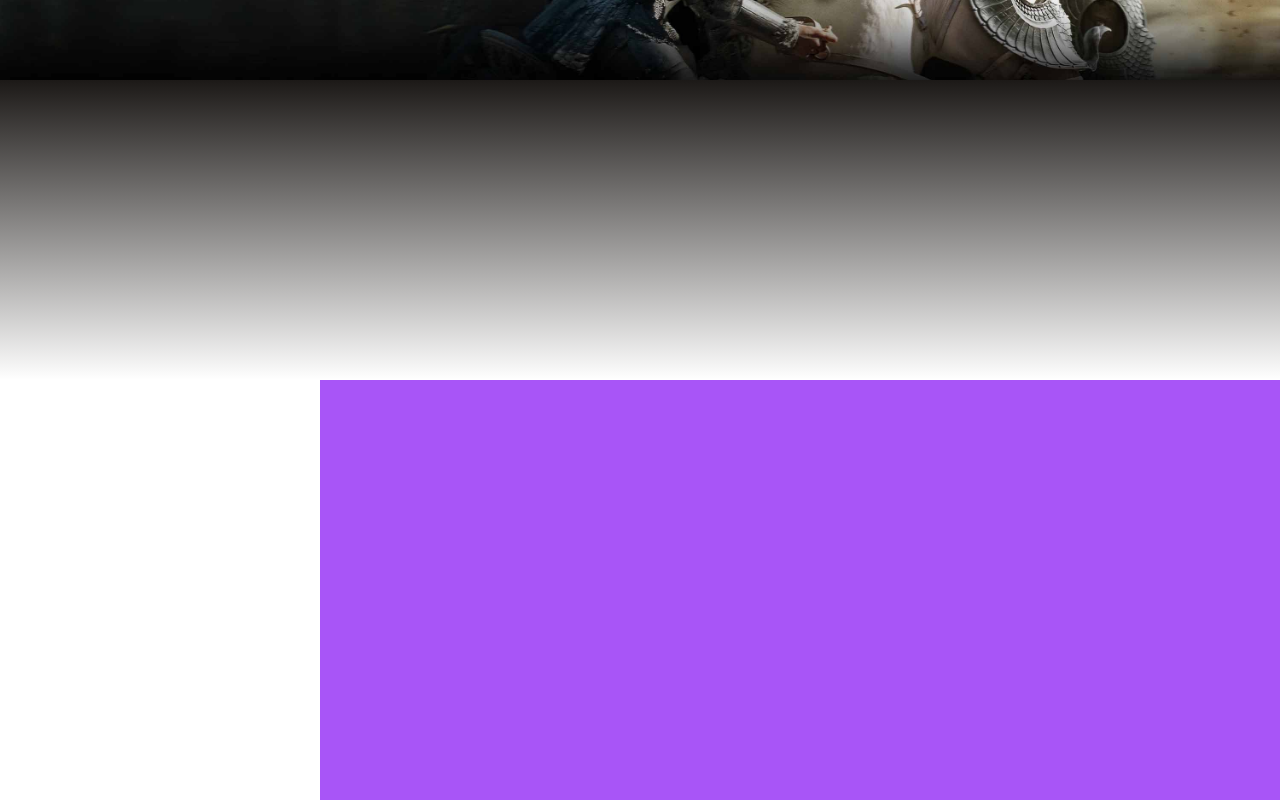
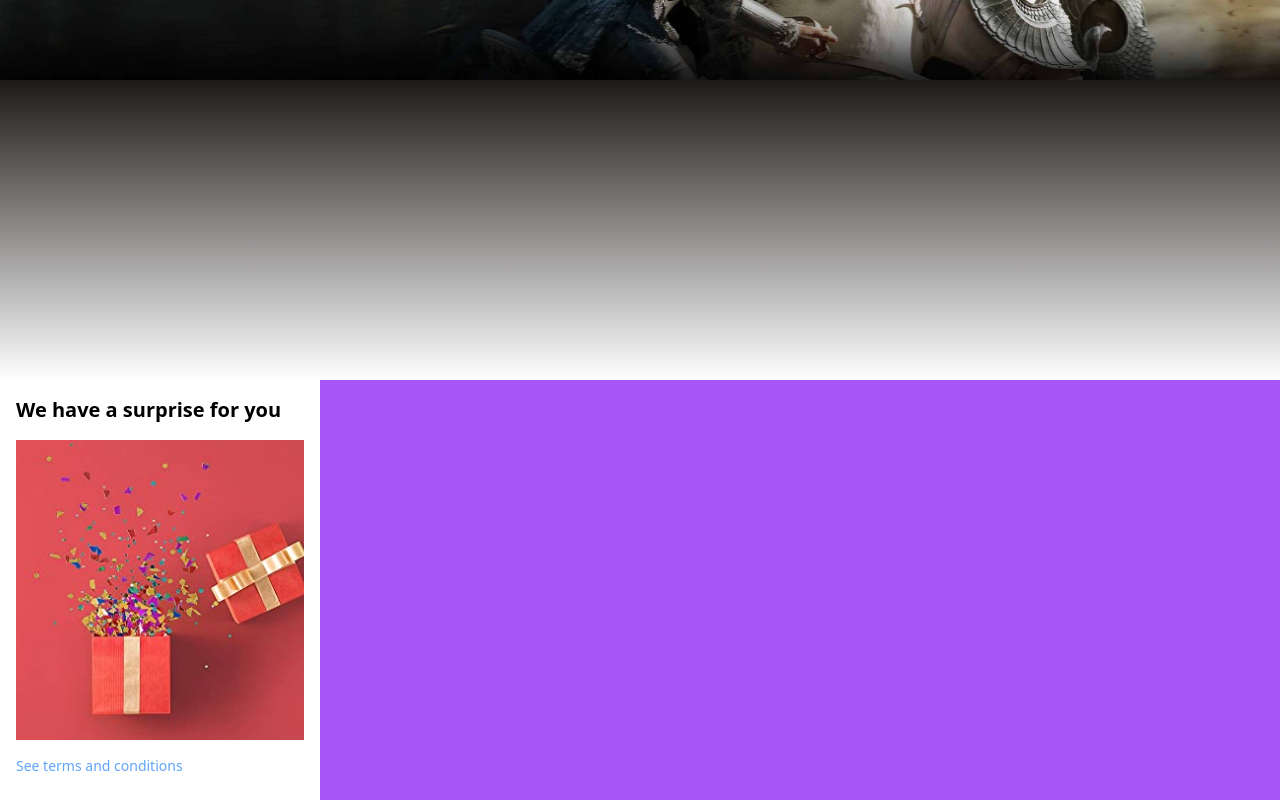
Before and after one commit to LaiaRuizM/Amazon-clone, a React (Create React App) app: page / in a window 1280 px wide. Shown: the part 244-1044 px from the top of the page. Built offline with nearby package versions, Linux system fonts and the light colour scheme.

Commit message:
feat: add props and styling to HomePageCard component

```diff
--- a/src/components/HomePage.jsx
+++ b/src/components/HomePage.jsx
@@ -2,7 +2,7 @@
 //2.- Define the container on the Amzn's HomePage with arbitrary value support (min/max-w-)
 //3.- Create Carousel component and add it to the HP + add Swiper's library to implement the Carousel (npm i swiper) + import some of the Swiper functionalities + add some styling and config (navigation) + add feature (autoplay)
 //4.- Hop back over to the HP - to start making the content that fit on the HP (arranged in cards and they're in a grid-like fashion)
-//5.- Once we got our responsive Grid in place, we need to create some content to fill it - create a new component: HomePageCard to create a reusable card (to pass it a different title/img/link - props) and it will be able to present them on the grid
+//5.- Once we got our responsive grid in place (in HP), we need to create some content to fill it - create a new component: HomePageCard to create a reusable card (to pass it a different title/img/link - props) and it will be able to present them on the grid
 
 import { Carousel, HomePageCard } from "./";
 
@@ -13,7 +13,11 @@ const HomePage = () => {
         Testing
         <Carousel />
         <div className="grid grid-cols-3 xl:grid-cols-4">
-          <HomePageCard />
+          <HomePageCard
+            title={"We have a surprise for you"}
+            img={"../images/home_grid_1.jpg"}
+            link={"See terms and conditions"}
+          />
         </div>
       </div>
     </div>
--- a/src/components/HomePageCard.jsx
+++ b/src/components/HomePageCard.jsx
@@ -3,9 +3,11 @@ import React from "react";
 const HomePageCard = ({ title, img, link }) => {
   return (
     <div className="h-[420px] bg-white">
-      <div>{title}</div>
-      <div></div>
-      <div></div>
+      <div className="text-lg xl:text-xl font-semibold ml-4 mt-4">{title}</div>
+      <div className="h-[300px] m-4">
+        <img className="h-[100%] w-[100%] object-cover" src={img} />
+      </div>
+      <div className="text-xs xl:text-sm text-blue-400 ml-4">{link}</div>
     </div>
   );
 };
```
